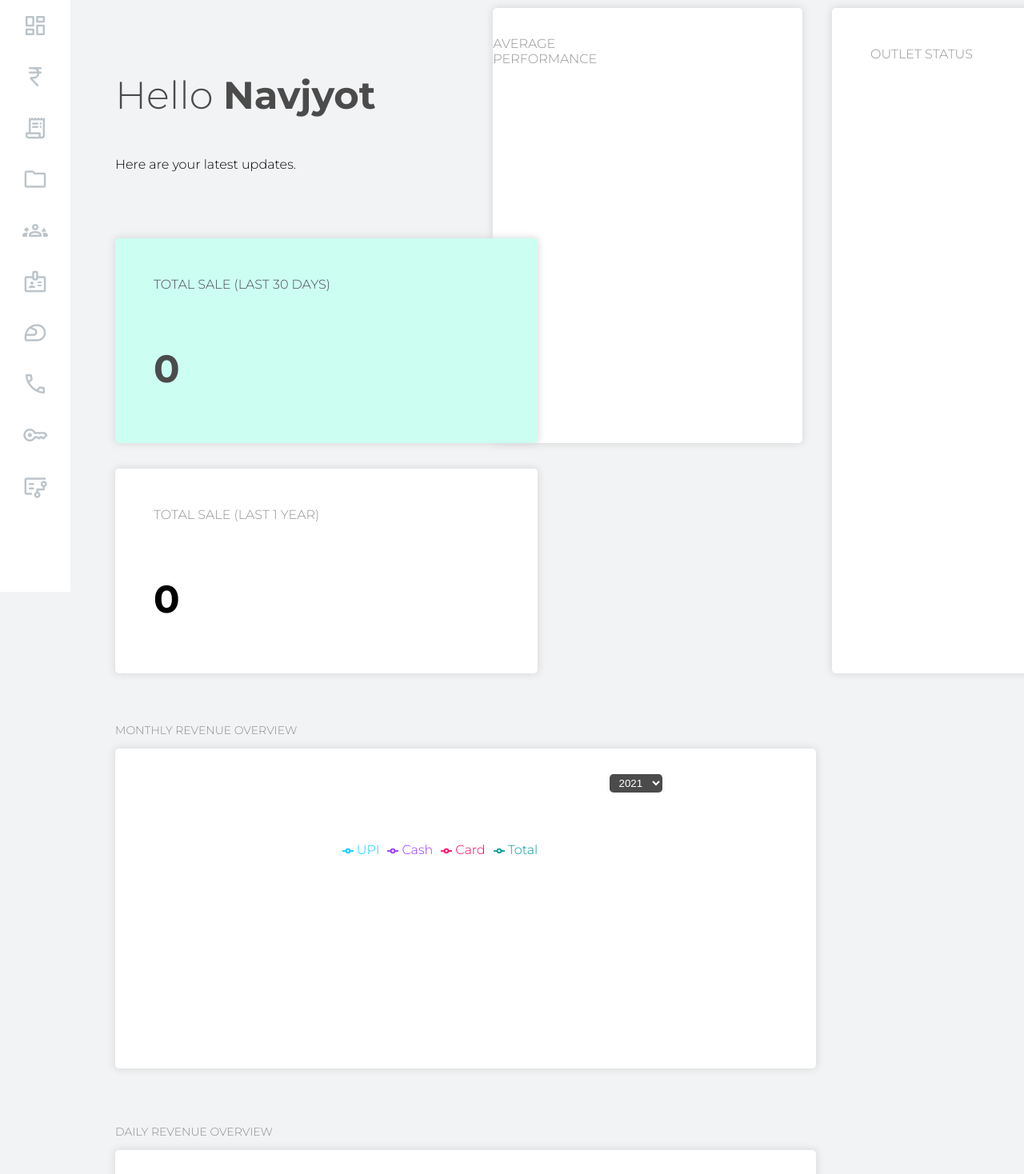
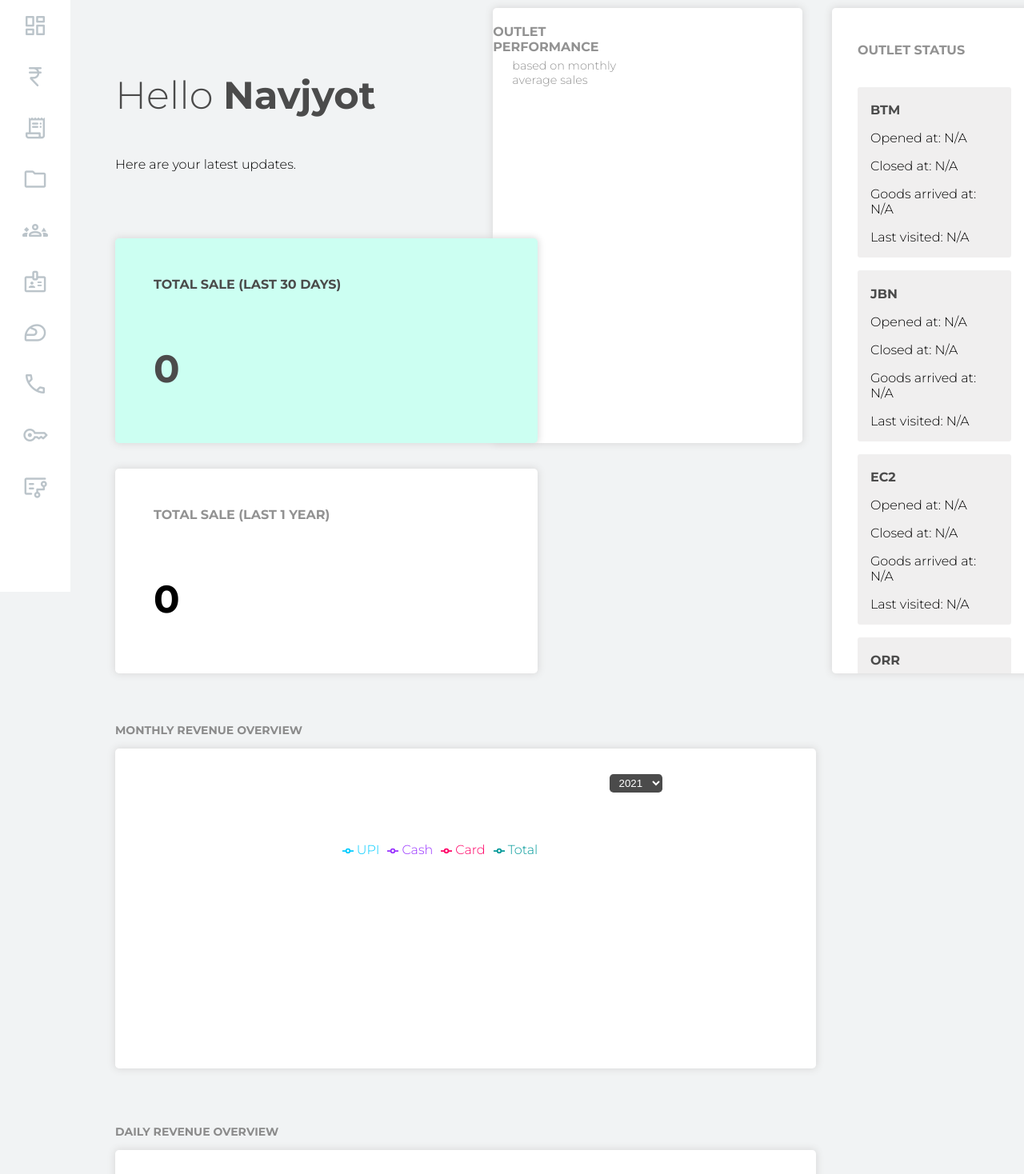
Before and after one commit to styp3r/xymas, a React (Create React App) app: page / in a window 1280 px wide. Shown: the part 100-1568 px from the top of the page at 80% size. Built offline with nearby package versions, Linux system fonts and the light colour scheme.

Commit message:
Adds outlet status parameters for all 9 outlets

```diff
--- a/src/App.css
+++ b/src/App.css
@@ -291,3 +291,49 @@
   justify-content: center;
   align-items: center;
 }
+
+.scrollCard{
+  background: #ffffff;
+  box-shadow: 0px 0px 10px 1px #d9d9d9;
+  border-radius: 0.3rem;
+  position: relative;
+}
+
+.scrollCardValue{
+  color: #000000;
+  font-weight: bold;
+  font-size: 3rem;
+  position: absolute;
+  bottom: 1rem;
+  left: 3rem;
+}
+
+.scrollCardTitle{
+  color: #929292;
+  margin: 0;
+  position: absolute;
+  top: 2.7rem;
+  left: 2rem;
+}
+
+.outletStatusList{
+  display: flex;
+  flex-direction: column;
+  justify-content: center;
+  align-items: center;
+  text-align: left;
+  padding: 0.2rem 1rem 1rem 1rem;
+  margin: 5rem 0 0 0;
+}
+
+.statusCard{
+  width: 10rem;
+  background-color: #f0efef;
+  border-radius: 0.2rem;
+  padding: 0.2rem 1rem 1rem 1rem;
+  margin: 1rem 0 0 0;
+}
+
+.statusParams{
+  margin: 1rem 0 0 0;
+}
--- a/src/components/NewNotifCard.js
+++ b/src/components/NewNotifCard.js
@@ -1,7 +1,7 @@
 const NewNotifCard = (props) =>{
     return(
         <div id = 'newNotifCard'>
-            <p style = {{fontWeight: 900, color: '#4b4b4b'}}>{props.title}</p>
+            <p style = {{fontWeight: 800, color: '#4b4b4b'}}>{props.title}</p>
             <p>{props.description}</p>
         </div>
     );
--- a/src/components/Option1.js
+++ b/src/components/Option1.js
@@ -2,6 +2,7 @@ import React, { useEffect, useState } from 'react';
 import { createClient } from '@supabase/supabase-js';
 import { Radar, RadarChart, PolarAngleAxis, LineChart, BarChart, Bar, Line, XAxis, YAxis, Tooltip, Legend, ResponsiveContainer } from 'recharts';
 import SmallCard from './SmallCard';
+import ScrollCard from './ScrollCard';
 import NotificationsIcon from './Notifications'
 
 const supabase = createClient('https://lgydkxizvydkathymrad.supabase.co', 'eyJhbGciOiJIUzI1NiIsInR5cCI6IkpXVCJ9.eyJpc3MiOiJzdXBhYmFzZSIsInJlZiI6ImxneWRreGl6dnlka2F0aHltcmFkIiwicm9sZSI6ImFub24iLCJpYXQiOjE2ODQyMTU5ODAsImV4cCI6MTk5OTc5MTk4MH0.nj-_Ft-7vGi22FnKEEfCh8eH5Cd3KimkjyOxagZsvHg');
@@ -145,7 +146,8 @@ const Option1 = () => {
           <div id="shopWisePerfContainer">
             <div className="shopWisePerformance">
               {/* insert radar chart for shopwise performance */}
-              <p style={{ color: '#929292', margin: '2rem 12rem 2rem 0' }}>AVERAGE PERFORMANCE</p>
+              <p style={{ color: '#929292', fontWeight: 800, margin: '2rem 12rem 0 0' }}>OUTLET PERFORMANCE</p>
+              <p style={{ color: '#929292', margin: '0.3rem 12rem 2rem 1.5rem', fontSize: '0.9rem' }}>based on monthly average sales</p>
               <ResponsiveContainer width="80%" height="80%">
                 <RadarChart cx="50%" cy="50%" outerRadius="80%" data={dataShopwise1}>
                   <PolarAngleAxis dataKey="shopName" />
@@ -156,13 +158,13 @@ const Option1 = () => {
           </div>
 
           <div id="shopStatus">
-            <SmallCard key="liveShopStatus" title="OUTLET STATUS" width='16rem' height='52rem' margin='0 0 0 2.3rem' overflow="scroll" />
+            <ScrollCard key="liveShopStatus" title="OUTLET STATUS" width='16rem' height='52rem' margin='0 0 0 2.3rem' overflow="scroll" color='#4b4b4b' />
           </div>
 
         </div>
 
         <div id="monthlyRevOverview">
-          <p style={{ color: "#8b8b8b", fontSize: "14px" }}>MONTHLY REVENUE OVERVIEW</p>
+          <p style={{ color: "#8b8b8b", fontSize: "14px", fontWeight: 800 }}>MONTHLY REVENUE OVERVIEW</p>
           <div id="revOverviewCard1">
             <select id="yearSelect" value={selectedYear} onChange={handleYearChange}>
               <option value="2018">2018</option>
@@ -199,7 +201,7 @@ const Option1 = () => {
         </div>
 
         <div id="dailyRevOverview">
-          <p style={{ color: "#8b8b8b", fontSize: "14px" }}>DAILY REVENUE OVERVIEW</p>
+          <p style={{ color: "#8b8b8b", fontSize: "14px", fontWeight: 800 }}>DAILY REVENUE OVERVIEW</p>
           <div id="revOverviewCard2">
             <select id="monthSelect" value={selectedMonth} onChange={handleMonthChange}>
               <option value="January">January</option>
--- a/src/components/ScrollCard.js
+++ b/src/components/ScrollCard.js
@@ -1,9 +1,74 @@
-const ScrollCard = (props) =>{
-    return(
-        <div id = {props.key} className = "scrollCard" style ={{width: props.width, height : props.height, margin: props.margin, background: props.bgColor, overflowY: props.overflow}}>
-            <p className = "smallCardTitle" style = {{color: props.color}}>{props.title}</p>
+const ScrollCard = (props) => {
+    return (
+        <div id={props.key} className="scrollCard" style={{ width: props.width, height: props.height, margin: props.margin, background: props.bgColor, overflowY: props.overflow }}>
+            <p className="scrollCardTitle" style = {{fontWeight: 800}} >{props.title}</p>
             {/*CHANGE THIS TO SCROLLABLE CONTENT
             <p className = "smallCardValue" style = {{color: props.color}}>{props.value}</p>*/}
+            <div className="outletStatusList">
+                <div className="statusCard">
+                    <p style={{ color: props.color, fontWeight: 800}}>BTM</p>
+                    <p className="statusParams">Opened at: N/A</p>
+                    <p className="statusParams">Closed at: N/A</p>
+                    <p className="statusParams">Goods arrived at: N/A</p>
+                    <p className="statusParams">Last visited: N/A</p>
+                </div>
+                <div className="statusCard">
+                    <p style={{ color: props.color, fontWeight: 800}}>JBN</p>
+                    <p className="statusParams">Opened at: N/A</p>
+                    <p className="statusParams">Closed at: N/A</p>
+                    <p className="statusParams">Goods arrived at: N/A</p>
+                    <p className="statusParams">Last visited: N/A</p>
+                </div>
+                <div className="statusCard">
+                    <p style={{ color: props.color, fontWeight: 800}}>EC2</p>
+                    <p className="statusParams">Opened at: N/A</p>
+                    <p className="statusParams">Closed at: N/A</p>
+                    <p className="statusParams">Goods arrived at: N/A</p>
+                    <p className="statusParams">Last visited: N/A</p>
+                </div>
+                <div className="statusCard">
+                    <p style={{ color: props.color, fontWeight: 800}}>ORR</p>
+                    <p className="statusParams">Opened at: N/A</p>
+                    <p className="statusParams">Closed at: N/A</p>
+                    <p className="statusParams">Goods arrived at: N/A</p>
+                    <p className="statusParams">Last visited: N/A</p>
+                </div>
+                <div className="statusCard">
+                    <p style={{ color: props.color, fontWeight: 800}}>MLL</p>
+                    <p className="statusParams">Opened at: N/A</p>
+                    <p className="statusParams">Closed at: N/A</p>
+                    <p className="statusParams">Goods arrived at: N/A</p>
+                    <p className="statusParams">Last visited: N/A</p>
+                </div>
+                <div className="statusCard">
+                    <p style={{ color: props.color, fontWeight: 800}}>DDK</p>
+                    <p className="statusParams">Opened at: N/A</p>
+                    <p className="statusParams">Closed at: N/A</p>
+                    <p className="statusParams">Goods arrived at: N/A</p>
+                    <p className="statusParams">Last visited: N/A</p>
+                </div>
+                <div className="statusCard">
+                    <p style={{ color: props.color, fontWeight: 800}}>VTR</p>
+                    <p className="statusParams">Opened at: N/A</p>
+                    <p className="statusParams">Closed at: N/A</p>
+                    <p className="statusParams">Goods arrived at: N/A</p>
+                    <p className="statusParams">Last visited: N/A</p>
+                </div>
+                <div className="statusCard">
+                    <p style={{ color: props.color, fontWeight: 800}}>KNR</p>
+                    <p className="statusParams">Opened at: N/A</p>
+                    <p className="statusParams">Closed at: N/A</p>
+                    <p className="statusParams">Goods arrived at: N/A</p>
+                    <p className="statusParams">Last visited: N/A</p>
+                </div>
+                <div className="statusCard">
+                    <p style={{ color: props.color, fontWeight: 800}}>HMU</p>
+                    <p className="statusParams">Opened at: N/A</p>
+                    <p className="statusParams">Closed at: N/A</p>
+                    <p className="statusParams">Goods arrived at: N/A</p>
+                    <p className="statusParams">Last visited: N/A</p>
+                </div>
+            </div>
         </div>
     );
 }
--- a/src/components/SmallCard.js
+++ b/src/components/SmallCard.js
@@ -1,8 +1,8 @@
 const SmallCard = (props) =>{
     return(
         <div id = {props.key} className = "smallCard" style ={{width: props.width, height : props.height, margin: props.margin, backgroundColor: props.bgColor, overflowY: props.overflow}}>
-            <p className = "smallCardTitle" style = {{color: props.color}}>{props.title}</p>
-            <p className = "smallCardValue" style = {{color: props.color}}>{props.value}</p>
+            <p className = "smallCardTitle" style = {{color: props.color, fontWeight: 800}}>{props.title}</p>
+            <p className = "smallCardValue" style = {{color: props.color, fontWeight: 800}}>{props.value}</p>
         </div>
     );
 }
```
